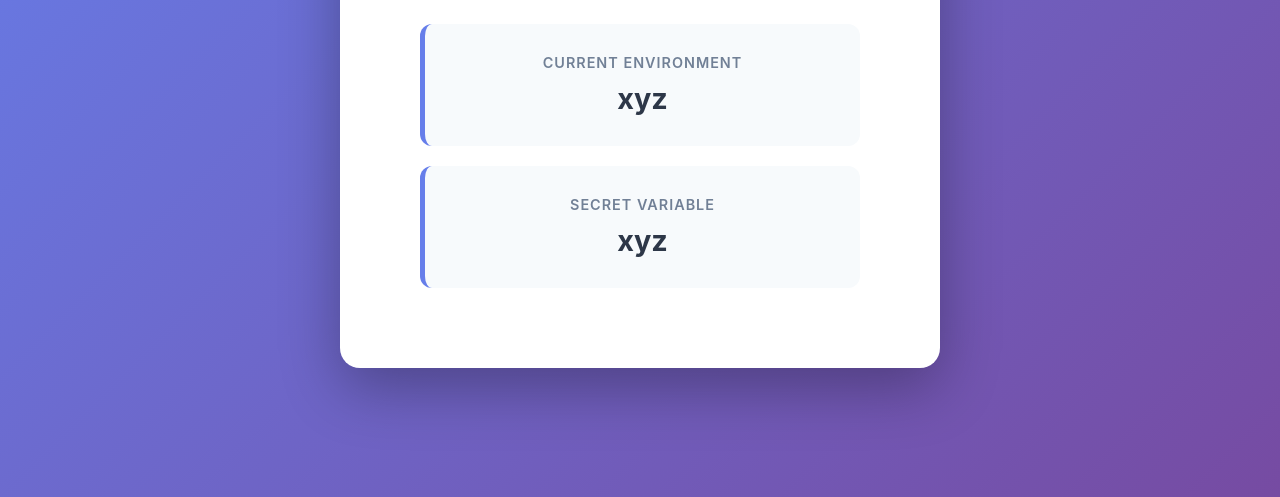
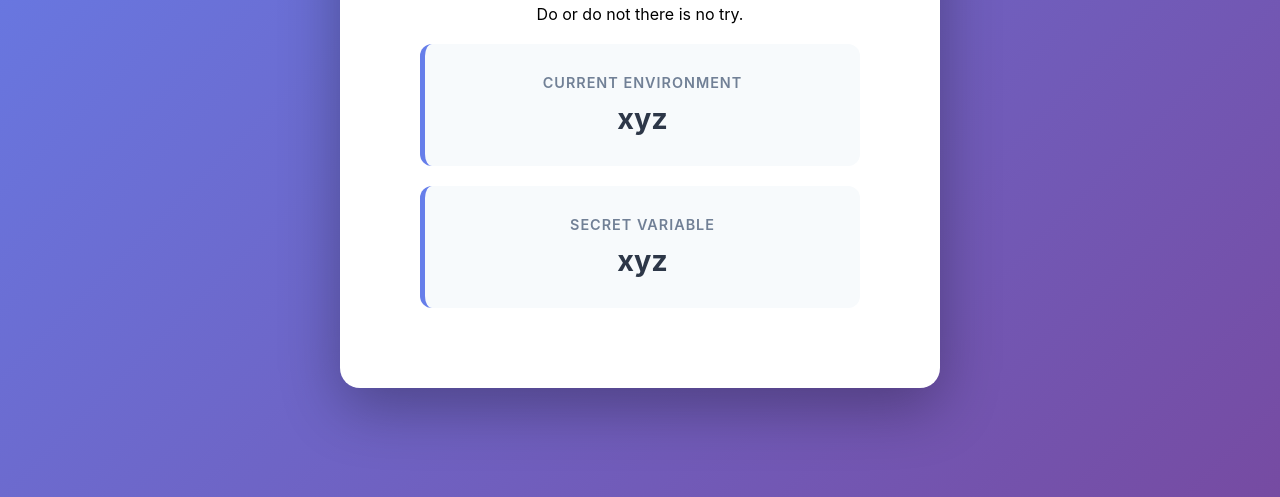
Before and after one commit to DeeplyDiligent/github-environments-demo, a plain HTML site: page index.html in a window 1280 px wide. Shown: the part 303-800 px from the top of the page. Drawn offline with Linux system fonts and the light colour scheme.

Commit message:
Add words display in index.html
Add a new div to display words from the config.

```diff
--- a/index.html
+++ b/index.html
@@ -110,6 +110,8 @@
     <div class="container">
         <h1>🚀 GitHub Environments Demo</h1>
 
+        <div id="words"></div>
+
         <div class="info-card">
             <div class="label">Current Environment</div>
             <div class="value" id="environment">xyz</div>
@@ -131,6 +133,7 @@
 
                 document.getElementById('environment').textContent = config.env || 'xyz';
                 document.getElementById('secret').textContent = config.secretVariable || 'xyz';
+                document.getElementById('words').textContent = config.words || 'xyz';
 
                 // Add environment badge
                 const env = config.env?.toLowerCase() || '';
```
